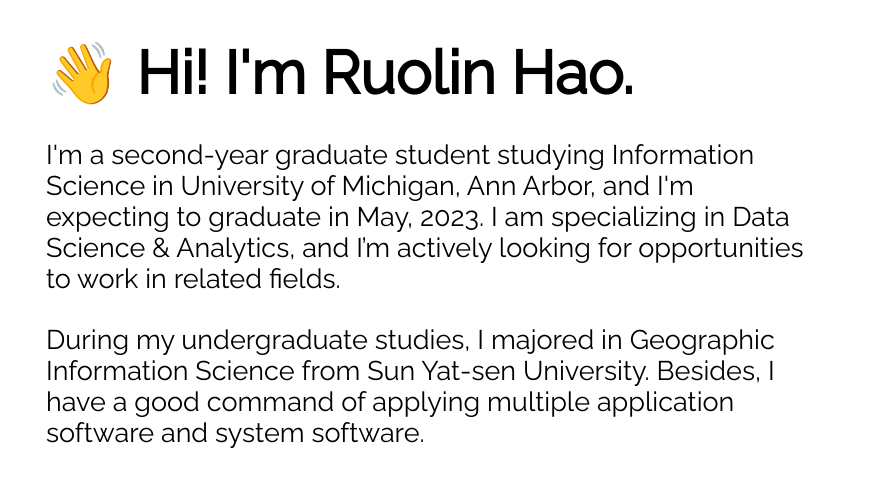
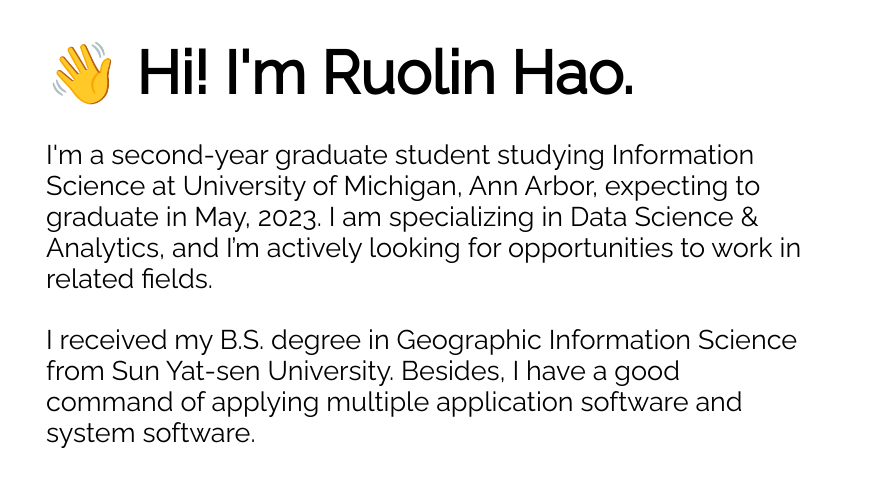
Before and after one commit to Catherine-Hao/personal-website, a plain HTML site: page index.html in a window 1280 px wide. Shown: the part 109-607 px from the top of the page, 396-1280 px from the left. Drawn offline with Linux system fonts and the light colour scheme.

Commit message:
Update index.html

```diff
--- a/index.html
+++ b/index.html
@@ -47,10 +47,10 @@
 					👋 Hi! I'm Ruolin Hao.
 				</p>
 				<p class="intro-text-body">
-					I'm a second-year graduate student studying Information Science in University of Michigan, Ann Arbor, and I'm expecting to graduate in May, 2023. I am specializing in Data Science & Analytics, and I’m actively looking for opportunities to work in related fields.
+					I'm a second-year graduate student studying Information Science at University of Michigan, Ann Arbor, expecting to graduate in May, 2023. I am specializing in Data Science & Analytics, and I’m actively looking for opportunities to work in related fields.
 				</p>
 				<p class="intro-text-body">
-					During my undergraduate studies, I majored in Geographic Information Science from Sun Yat-sen University. Besides, I have a good command of applying multiple application software and system software.
+					I received my B.S. degree in Geographic Information Science from Sun Yat-sen University. Besides, I have a good command of applying multiple application software and system software.
 				</p>
 			</div>
 		</div>
```
